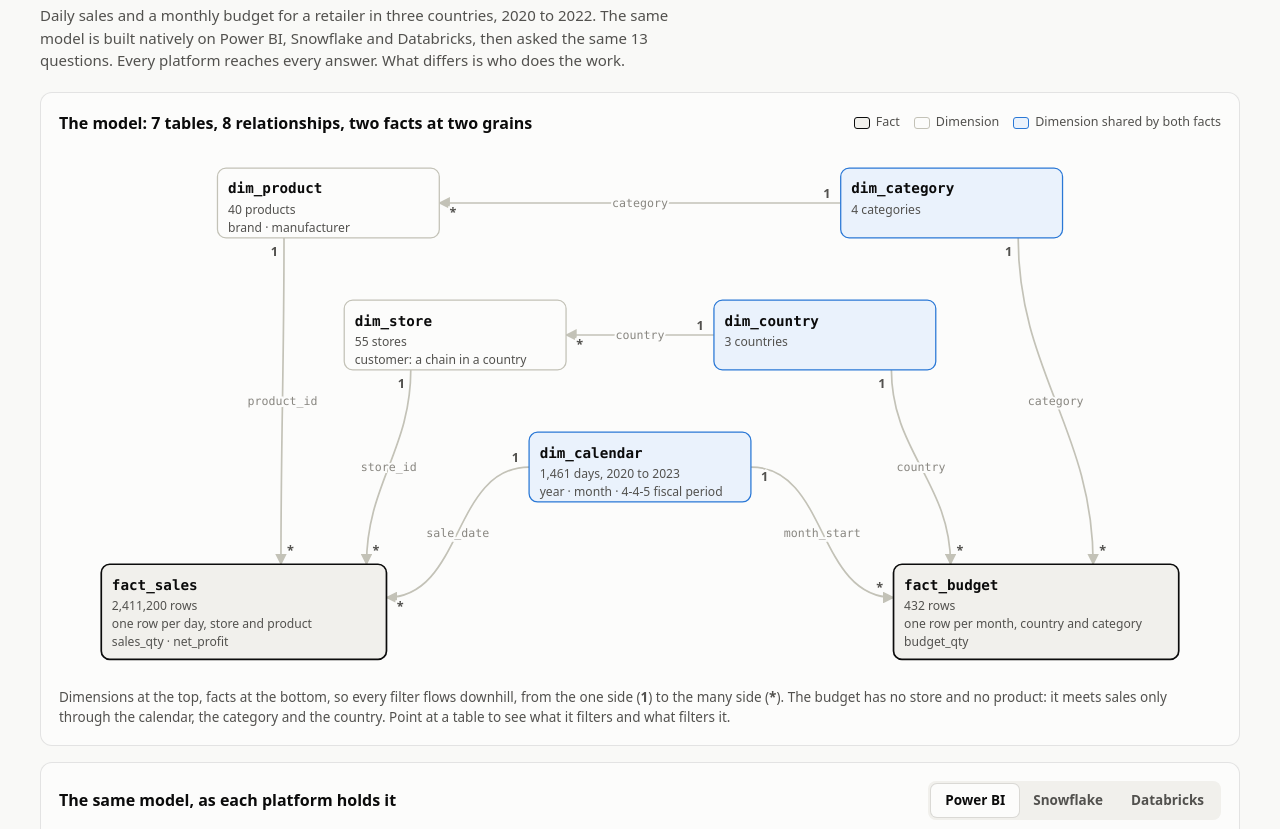
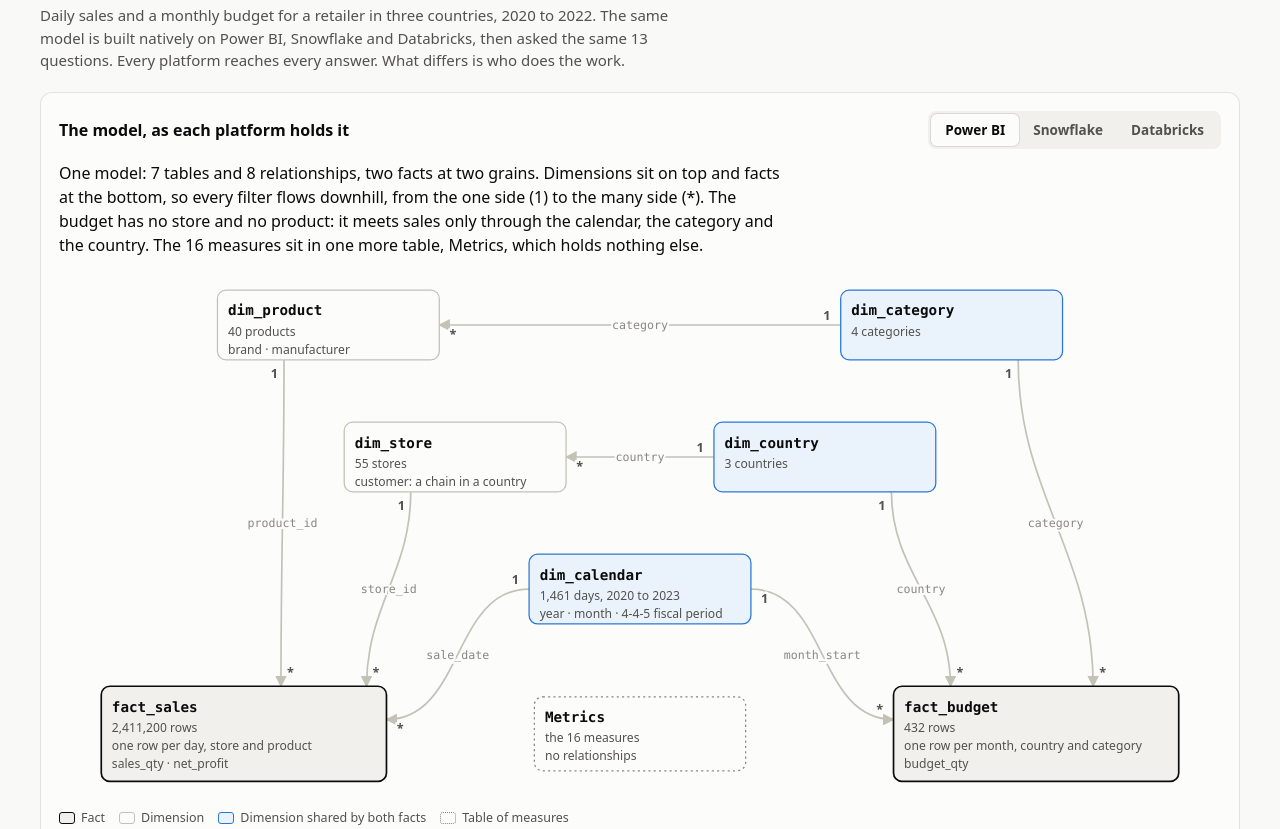
Before and after one commit to djouallah/ossie_bench, a plain HTML site: page docs/index.html in a window 1280 px wide. Shown: the part 114-943 px from the top of the page. Drawn offline with Linux system fonts and the light colour scheme.

Commit message:
Dashboard model tab: drop the separate baseline graph; Power BI's graph is the same model
Co-Authored-By: Claude Opus 5.5 <noreply@anthropic.com>

```diff
--- a/docs/index.html
+++ b/docs/index.html
@@ -76,7 +76,7 @@ h4 { font-size: 12px; text-transform: uppercase; letter-spacing: .06em; color: v
 /* the model graphs */
 .graphwrap { overflow-x: auto; }
 .graph { display: block; width: 100%; height: auto; }
-#g-base, #g-plat { min-width: 820px; }
+#g-plat { min-width: 820px; }
 .graph .node rect { fill: var(--surface); stroke: var(--line-2); stroke-width: 1.2; }
 .graph .node.fact rect, .graph .node.factcopy rect { fill: var(--sunken); stroke: var(--ink); stroke-width: 1.6; }
 .graph .node.factcopy rect { stroke-dasharray: 6 4; }
@@ -279,17 +279,7 @@ footer { padding: 36px 0 48px; color: var(--muted); font-size: 13px; }
     reaches every answer. What differs is who does the work.</p>
   </div>
   <div class="card stack">
-    <header class="demo-bar"><h3 style="flex:1">The model: 7 tables, 8 relationships, two facts at two grains</h3>
-      <div class="legend" id="leg-base"></div></header>
-    <div class="graphwrap"><svg id="g-base" class="graph" role="img"
-      aria-label="Dimensions on top, the two facts at the bottom: calendar, category and country reach both facts; product and store reach sales only"></svg></div>
-    <p class="sub">Dimensions at the top, facts at the bottom, so every filter flows downhill, from the one side
-    (<b>1</b>) to the many side (<b>*</b>). The budget has no store and no product: it meets sales only through the
-    calendar, the category and the country. Point at a table to see what it filters and what filters it.</p>
-  </div>
-
-  <div class="card stack" style="margin-top:16px">
-    <header class="demo-bar"><h3 style="flex:1">The same model, as each platform holds it</h3>
+    <header class="demo-bar"><h3 style="flex:1">The model, as each platform holds it</h3>
       <div class="seg" role="tablist" aria-label="Platform" id="platseg">
         <button type="button" role="tab" data-p="fabric">Power BI</button>
         <button type="button" role="tab" data-p="snowflake">Snowflake</button>
@@ -671,8 +661,6 @@ sales_ly.sales_qty_ly AS SUM(sales_ly.sales_qty)</code></pre>
       { a: "dim_category", b: "fact_budget", label: "category", fa: 0.8, fb: 0.7 }
     ] };
     var LEG_BASE = [["fact", "Fact"], ["dim", "Dimension"], ["dim shared", "Dimension shared by both facts"]];
-    drawGraph($("g-base"), BASE);
-    $("leg-base").innerHTML = legend(LEG_BASE);
 
     // Power BI, read with INFO.VIEW.RELATIONSHIPS / TABLES / MEASURES: the same 8 relationships, and the measures' table.
     var PBI = { w: 1100, h: 500, card: true, nodes: {}, edges: BASE.edges };
@@ -741,8 +729,8 @@ sales_ly.sales_qty_ly AS SUM(sales_ly.sales_qty)</code></pre>
 
     var PLAT = {
       fabric: { g: PBI, leg: LEG_BASE.concat([["measures", "Table of measures"]]),
-        cap: "One model. The 7 tables and 8 relationships of the baseline, each one-to-many and filtering one way, exactly as drawn above. The 16 measures sit in one more table, Metrics, which holds nothing else.",
-        src: "Read from the service with INFO.VIEW.TABLES, INFO.VIEW.RELATIONSHIPS and INFO.VIEW.MEASURES." },
+        cap: "One model: 7 tables and 8 relationships, two facts at two grains. Dimensions sit on top and facts at the bottom, so every filter flows downhill, from the one side (1) to the many side (*). The budget has no store and no product: it meets sales only through the calendar, the category and the country. The 16 measures sit in one more table, Metrics, which holds nothing else.",
+        src: "Read from the service with INFO.VIEW.TABLES, INFO.VIEW.RELATIONSHIPS and INFO.VIEW.MEASURES. Point at a table to see what it filters and what filters it." },
       snowflake: { g: SF, leg: [["fact", "Fact"], ["factcopy", "FACT_SALES again"], ["dim", "Dimension"], ["copy", "Dimension again"], ["helper", "Table added for the model"]],
         cap: "One semantic view, 16 logical tables over 9 physical ones, 32 relationships. FACT_SALES appears six times: the facts themselves, last year, last year by day, last fiscal year, and two denominators that must ignore the customer filter. DIM_PRODUCT and DIM_STORE appear twice, and two tables exist only for the model.",
         src: "Read from the service with DESCRIBE SEMANTIC VIEW. Point at a table to follow its relationships." },
```
